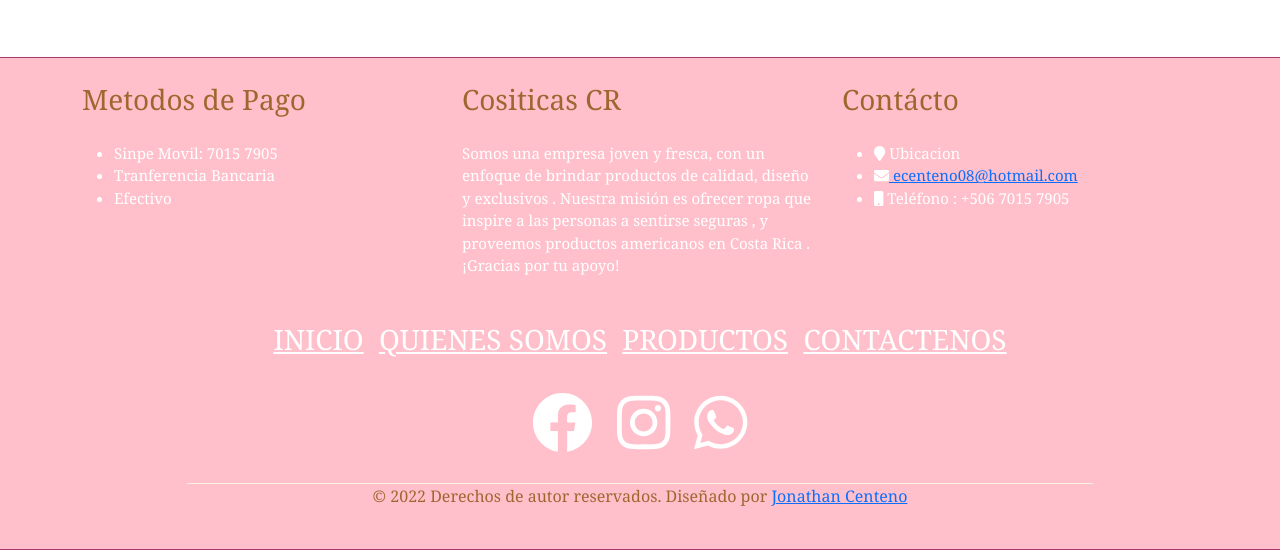
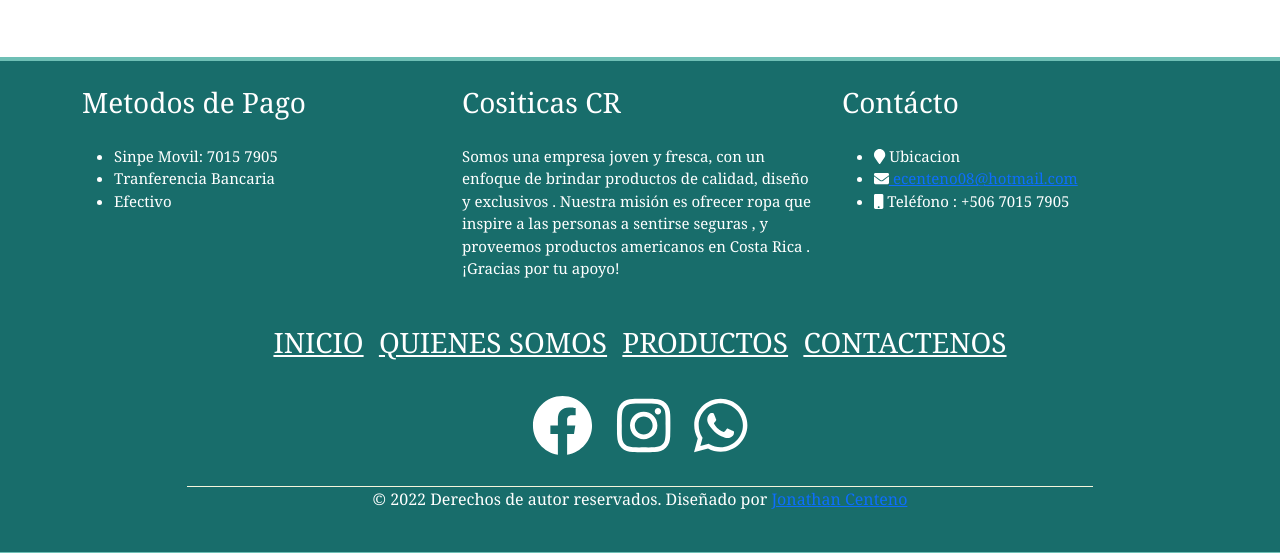
Before and after one commit to darosalas1390/cositicasCR, a plain HTML site: page index.html in a window 1280 px wide. Shown: the part 2053-2606 px from the top of the page. Drawn offline with nearby package versions, Linux system fonts and the light colour scheme; no server answers.

Commit message:
Update index.css

```diff
--- a/CSS/index.css
+++ b/CSS/index.css
@@ -129,15 +129,7 @@
     text-align: left;
     color: white;
   }
-  .footer {
-      font-family: Georgia, "Times New Roman", Times, serif;
-      text-align: left;
-      color: rgb(158, 103, 48);
-      border-top: 1px solid rgb(172, 55, 110);
-      border-bottom: 1px solid rgb(172, 55, 110);
-      background: pink;
-      padding: 25px;
-  }
+
 
   .contacto, .historia, .link_menu{
     margin-top: 25px;
```
